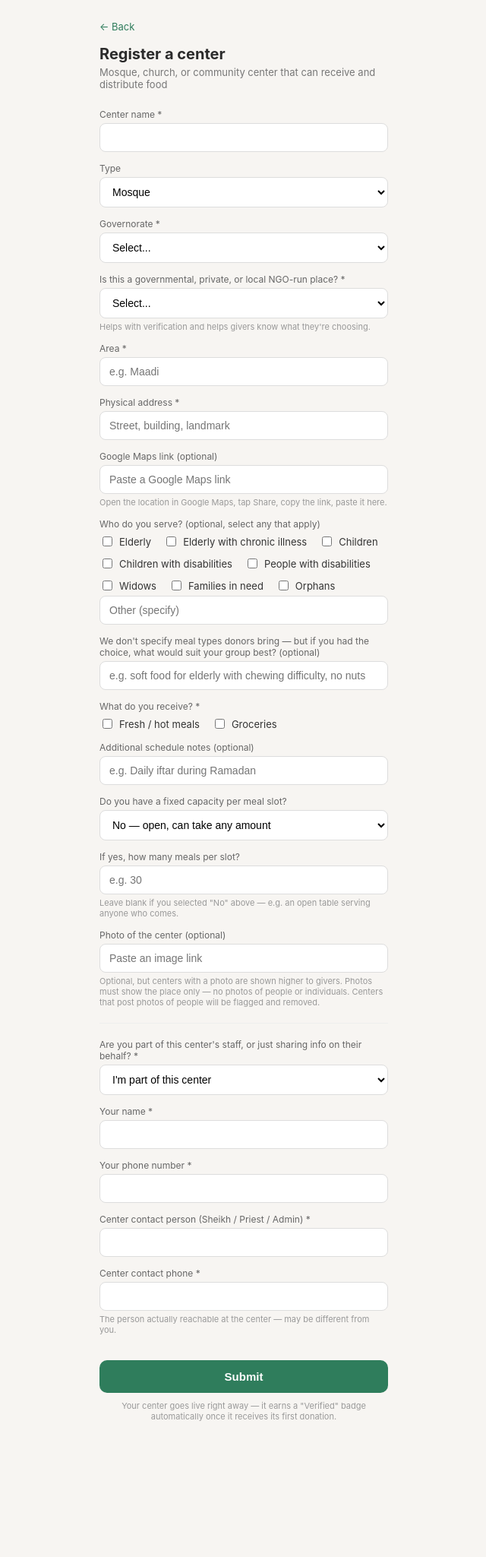
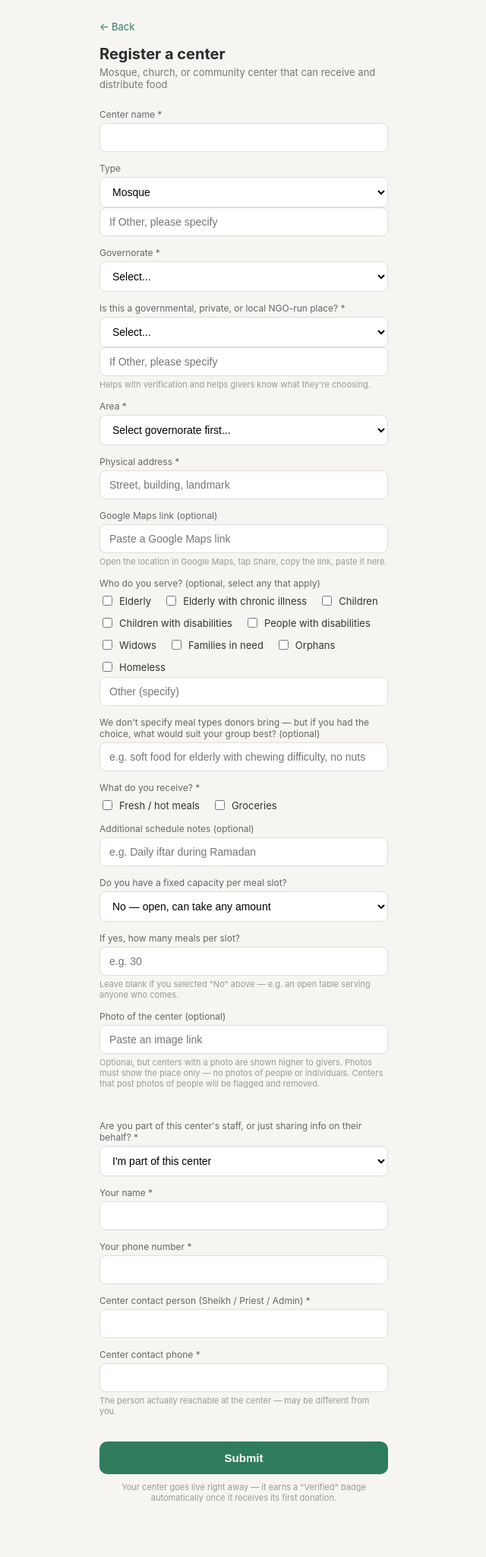
Before and after one commit to shireenhdabbas-netizen/e63am, a Flask app: page /register-center in a window 1280 px wide. Shown: the whole page at 76% size, without its empty margins (319-959 px from the left). Before the commit the page ends 1870 px from the top, so only its background shows below. Run offline with Flask 3, Linux system fonts and the light colour scheme.

Commit message:
Update register_center.html

```diff
--- a/templates/register_center.html
+++ b/templates/register_center.html
@@ -10,22 +10,25 @@
   <input type="text" name="center_name" value="{{ form.get('center_name', '') }}" required>
 
   <label>Type</label>
-  <select name="center_type">
+  <select name="center_type" id="center_type">
     <option value="Mosque">Mosque</option>
     <option value="Church">Church</option>
     <option value="Community center">Community center</option>
     <option value="Orphanage">Orphanage</option>
     <option value="Elderly home">Elderly home</option>
     <option value="Shop">Shop</option>
+    <option value="Local NGO / Community organization">Local NGO / Community organization</option>
+    <option value="Ma'edet Rahman (community meal table)">Ma'edet Rahman (community meal table)</option>
+    <option value="Homeless outreach point">Homeless outreach point</option>
     <option value="Other">Other</option>
   </select>
+  <input type="text" name="center_type_other" placeholder="If Other, please specify" value="{{ form.get('center_type_other', '') }}">
 
   <label>Governorate *</label>
-  <select name="governorate" required>
+  <select name="governorate" id="governorate" required>
     <option value="">Select...</option>
     <option value="Cairo">Cairo</option>
     <option value="Giza">Giza</option>
-    <option value="Qalyubia">Qalyubia</option>
   </select>
 
   <label>Is this a governmental, private, or local NGO-run place? *</label>
@@ -37,10 +40,13 @@
     <option value="Independent / community-run">Independent / community-run</option>
     <option value="Other">Other</option>
   </select>
+  <input type="text" name="ownership_type_other" placeholder="If Other, please specify" value="{{ form.get('ownership_type_other', '') }}">
   <p class="hint">Helps with verification and helps givers know what they're choosing.</p>
 
   <label>Area *</label>
-  <input type="text" name="area" placeholder="e.g. Maadi" value="{{ form.get('area', '') }}" required>
+  <select name="area" id="area" required>
+    <option value="">Select governorate first...</option>
+  </select>
 
   <label>Physical address *</label>
   <input type="text" name="address" placeholder="Street, building, landmark" value="{{ form.get('address', '') }}" required>
@@ -59,8 +65,18 @@
     <label class="checkbox-label"><input type="checkbox" name="target_group" value="Widows"> Widows</label>
     <label class="checkbox-label"><input type="checkbox" name="target_group" value="Families in need"> Families in need</label>
     <label class="checkbox-label"><input type="checkbox" name="target_group" value="Orphans"> Orphans</label>
+    <label class="checkbox-label"><input type="checkbox" name="target_group" value="Homeless"> Homeless</label>
   </div>
   <input type="text" name="target_group_other" placeholder="Other (specify)" value="{{ form.get('target_group_other', '') }}">
+
+  <div id="institution-section" class="conditional-section">
+    <label>Number of beneficiaries (residents / people cared for)</label>
+    <input type="number" min="1" name="beneficiaries" placeholder="e.g. 30" value="{{ form.get('beneficiaries', '') }}">
+
+    <label>Number of staff (supervisors, teachers, carers, etc.)</label>
+    <input type="number" min="1" name="staff_members" placeholder="e.g. 8" value="{{ form.get('staff_members', '') }}">
+    <p class="hint">This helps givers understand the true number of people a donation needs to cover.</p>
+  </div>
 
   <label>We don't specify meal types donors bring — but if you had the choice, what would suit your group best? (optional)</label>
   <input type="text" name="preferred_meal_type" placeholder="e.g. soft food for elderly with chewing difficulty, no nuts" value="{{ form.get('preferred_meal_type', '') }}">
@@ -83,8 +99,7 @@
       <label class="checkbox-label"><input type="checkbox" name="meal_slots" value="Dinner (8-10)"> Dinner (8-10)</label>
     </div>
 
-    <label>Which days are you open to receiving meal donations? (optional)</label>
-    <p class="hint">Leave all unchecked if you're open every day</p>
+    <label>Which days are you open to receiving meal donations?</label>
     <div class="checkbox-row">
       <label class="checkbox-label"><input type="checkbox" name="days_open" value="Saturday"> Sat</label>
       <label class="checkbox-label"><input type="checkbox" name="days_open" value="Sunday"> Sun</label>
@@ -151,12 +166,50 @@
   .conditional-section.visible { display: block; }
 </style>
 <script>
-  function updateSections() {
+  var AREAS_BY_GOVERNORATE = {
+    "Cairo": ["Maadi", "Zamalek", "Downtown", "Garden City", "Nasr City", "Heliopolis",
+      "New Cairo", "Katameya", "Mokattam", "Shubra", "Ain Shams", "Zeitoun",
+      "Abbassia", "Helwan", "Manial", "Sayeda Zeinab", "Old Cairo", "15th of May City", "Other"],
+    "Giza": ["Dokki", "Mohandessin", "Agouza", "6th of October", "Sheikh Zayed",
+      "Haram", "Faisal", "Imbaba", "Giza Square", "Bulaq Dakrour", "Other"]
+  };
+
+  function updateAreaOptions() {
+    var gov = document.getElementById('governorate').value;
+    var areaSelect = document.getElementById('area');
+    areaSelect.innerHTML = "";
+    if (!gov || !AREAS_BY_GOVERNORATE[gov]) {
+      areaSelect.innerHTML = '<option value="">Select governorate first...</option>';
+      return;
+    }
+    var placeholder = document.createElement('option');
+    placeholder.value = "";
+    placeholder.textContent = "Select...";
+    areaSelect.appendChild(placeholder);
+    AREAS_BY_GOVERNORATE[gov].forEach(function(area) {
+      var opt = document.createElement('option');
+      opt.value = area;
+      opt.textContent = area;
+      areaSelect.appendChild(opt);
+    });
+  }
+  document.getElementById('governorate').addEventListener('change', updateAreaOptions);
+  updateAreaOptions();
+
+  function updateReceivesSections() {
     var checked = Array.from(document.querySelectorAll('input[name="receives"]:checked')).map(el => el.value);
     document.getElementById('meals-section').classList.toggle('visible', checked.includes('Meals'));
     document.getElementById('groceries-section').classList.toggle('visible', checked.includes('Groceries'));
   }
-  document.querySelectorAll('input[name="receives"]').forEach(el => el.addEventListener('change', updateSections));
-  updateSections();
+  document.querySelectorAll('input[name="receives"]').forEach(el => el.addEventListener('change', updateReceivesSections));
+  updateReceivesSections();
+
+  function updateInstitutionSection() {
+    var type = document.getElementById('center_type').value;
+    var show = (type === 'Orphanage' || type === 'Elderly home');
+    document.getElementById('institution-section').classList.toggle('visible', show);
+  }
+  document.getElementById('center_type').addEventListener('change', updateInstitutionSection);
+  updateInstitutionSection();
 </script>
 {% endblock %}
```
